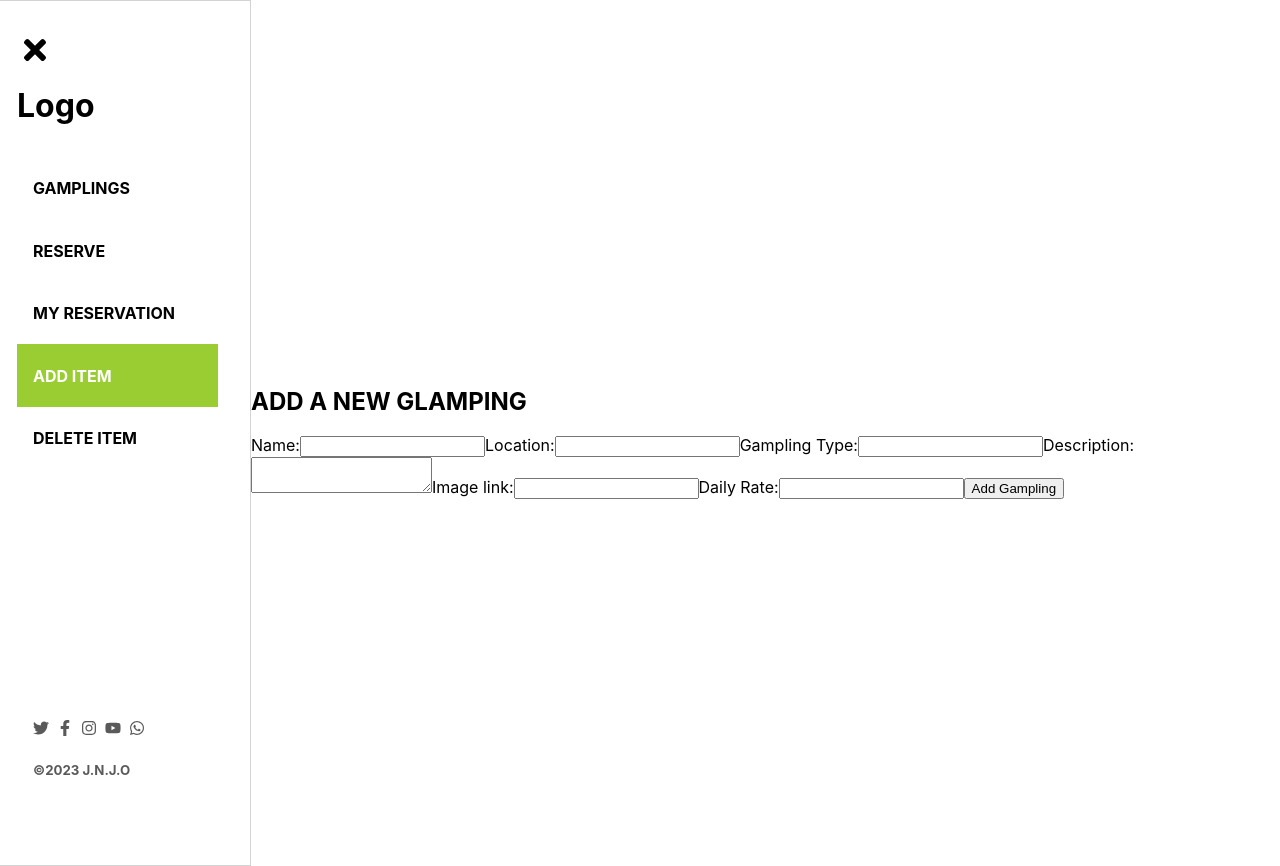
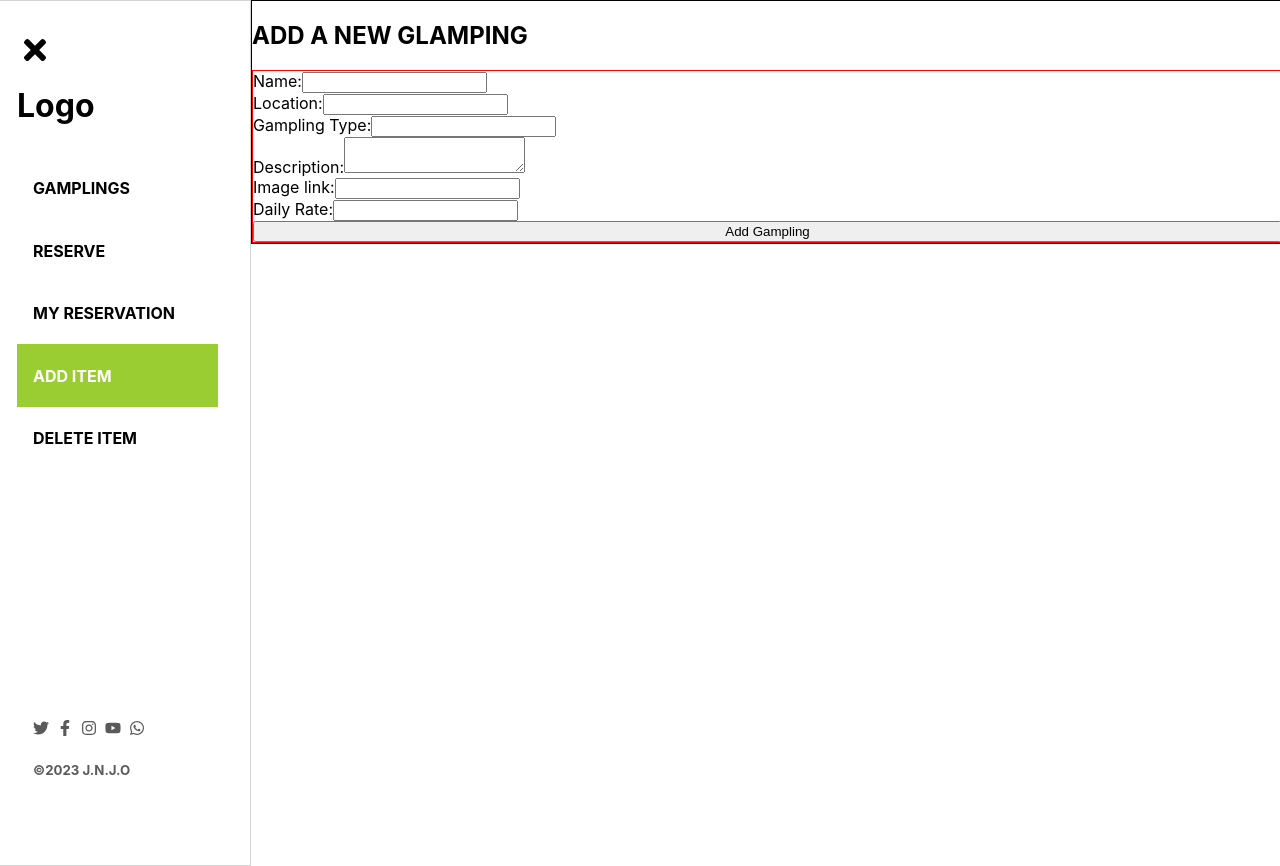
Before and after one commit to johnie261/book-a-reservation-frontend, a React (Create React App) app: page /add-item in a window 1280 px wide. Built offline with nearby package versions, Linux system fonts and the light colour scheme.

Commit message:
Install redux toolkit

```diff
--- a/package.json
+++ b/package.json
@@ -3,6 +3,7 @@
   "version": "0.1.0",
   "private": true,
   "dependencies": {
+    "@reduxjs/toolkit": "^1.9.5",
     "@testing-library/jest-dom": "^5.16.5",
     "@testing-library/react": "^13.4.0",
     "@testing-library/user-event": "^13.5.0",
--- a/src/index.css
+++ b/src/index.css
@@ -32,9 +32,8 @@ code {
 }
 
 .outlet {
-  display: flex;
-  justify-content: center;
-  align-items: center;
+  /*
+   */
   width: 100vw;
 }
 
@@ -99,3 +98,18 @@ code {
   display: flex;
   gap: 0.5rem;
 }
+
+.form-container {
+  display: flex;
+  flex-direction: column;
+  justify-content: center;
+  width: 100%;
+  border: 1px solid;
+}
+
+.item-form {
+  display: flex;
+  flex-direction: column;
+  border: 1px solid red;
+  width: 100%;
+}
```
Also changed, not shown: 1 other file (tests, documents, lock files or other folders).
